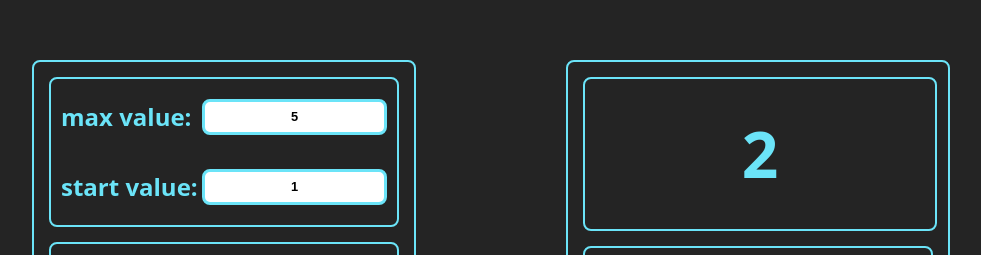
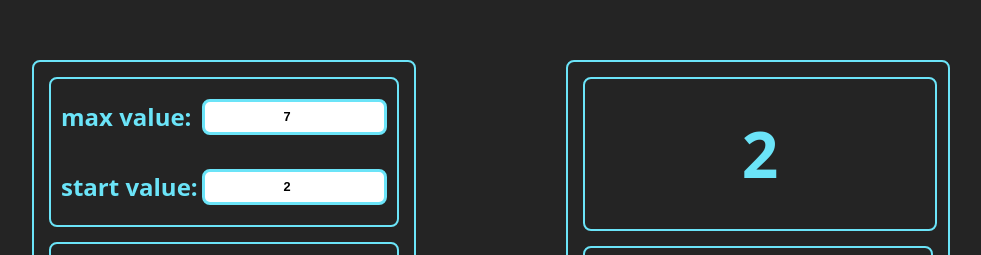
Before and after one commit to d-v-developer/counter, a React (Vite) app: page / in a window 1280 px wide. Shown: the part 198-453 px from the top of the page, without its empty margins (149-1130 px from the left). Built offline with nearby package versions, Linux system fonts and the light colour scheme.

Commit message:
working on Edit mode...

```diff
--- a/src/App.tsx
+++ b/src/App.tsx
@@ -1,13 +1,43 @@
 import './App.css'
 import {Counter} from "./Counter/Counter.tsx";
 import {Settings} from "./Settings/Settings.tsx";
+import {useState} from "react";
 
 export function App() {
 
+    const [maxValue, setMaxValue] = useState(7);
+    const [startValue, setStartValue] = useState(2);
+    const [editMode, setEditMode] = useState(false);
+
+    const changeMaxValue = (newValue: number) => {
+        setMaxValue(newValue);
+        if (!editMode) setEditMode(true);
+    }
+
+    const changeStartValue = (newValue: number) => {
+        setStartValue(newValue);
+        if (!editMode) setEditMode(true);
+    }
+
+    const applySetting = () => {
+        //1. поместить в LocalStorage
+        //2. Выйти из EditMode
+        setEditMode(false);
+    }
+
     return (
         <div className={'main'}>
-            <Settings />
-            <Counter maxValue={5} startValue={2}/>
+            <Settings
+                maxValue={maxValue}
+                startValue={startValue}
+                changeMaxValue={changeMaxValue}
+                changeStartValue={changeStartValue}
+                applySetting={applySetting}
+                editMode={editMode}
+            />
+            <Counter
+                maxValue={5}
+                startValue={2}/>
         </div>
     )
 }
--- a/src/Settings/Settings.tsx
+++ b/src/Settings/Settings.tsx
@@ -2,17 +2,39 @@ import cn from './Settings.module.css'
 import {SettingsDisplay} from "./SettingsDisplay/SettingsDisplay.tsx";
 import {Button} from "../Button/Button.tsx";
 
-export const Settings = () => {
+type Props = {
+    maxValue: number
+    startValue: number
+    changeMaxValue: (newValue: number) => void
+    changeStartValue: (newValue: number) => void
+    applySetting: () => void
+    editMode: boolean
+}
+
+export const Settings = (
+    {
+        maxValue,
+        startValue,
+        changeMaxValue,
+        changeStartValue,
+        applySetting,
+        editMode,
+    }: Props) => {
 
     const onClickSetHandler = () => {
-        alert('clicked');
+        applySetting()
     }
 
     return (
         <div className={cn.counter}>
-            <SettingsDisplay maxValue={5} startValue={1}  />
+            <SettingsDisplay
+                maxValue={maxValue}
+                startValue={startValue}
+                changeMaxValue={changeMaxValue}
+                changeStartValue={changeStartValue}
+            />
             <div className={cn.buttons}>
-                <Button title={'set'} callback={onClickSetHandler} />
+                <Button title={'set'} callback={onClickSetHandler}/>
             </div>
         </div>
     );
--- a/src/Settings/SettingsDisplay/SettingsDisplay.tsx
+++ b/src/Settings/SettingsDisplay/SettingsDisplay.tsx
@@ -1,21 +1,38 @@
 import cn from './SettingsDisplay.module.css';
+import {type ChangeEvent} from "react";
 
 type Props = {
-    maxValue: number;
-    startValue: number;
+    maxValue: number
+    startValue: number
+    changeMaxValue: (newValue: number) => void
+    changeStartValue: (newValue: number) => void
 }
 
-export const SettingsDisplay = ({ maxValue, startValue }: Props) => {
+export const SettingsDisplay = (
+    {
+        maxValue,
+        startValue,
+        changeMaxValue,
+        changeStartValue
+    }: Props) => {
+
+    const onChangeMaxValue = (e: ChangeEvent<HTMLInputElement>) => {
+        changeMaxValue(Number(e.currentTarget.value));
+    }
+
+    const onChangeStartValue = (e: ChangeEvent<HTMLInputElement>) => {
+        changeStartValue(Number(e.currentTarget.value));
+    }
 
     return (
         <div className={cn.settingsDisplay}>
             <div className={cn.input}>
                 <label htmlFor={'max'}>max value:</label>
-                <input value={maxValue} id={'max'}/>
+                <input type={'number'} value={maxValue} onChange={onChangeMaxValue} id={'max'}/>
             </div>
             <div className={cn.input}>
                 <label htmlFor={'start'}>start value:</label>
-                <input value={startValue} id={'start'}/>
+                <input type={'number'} value={startValue} onChange={onChangeStartValue} id={'start'}/>
             </div>
         </div>
     );
```
